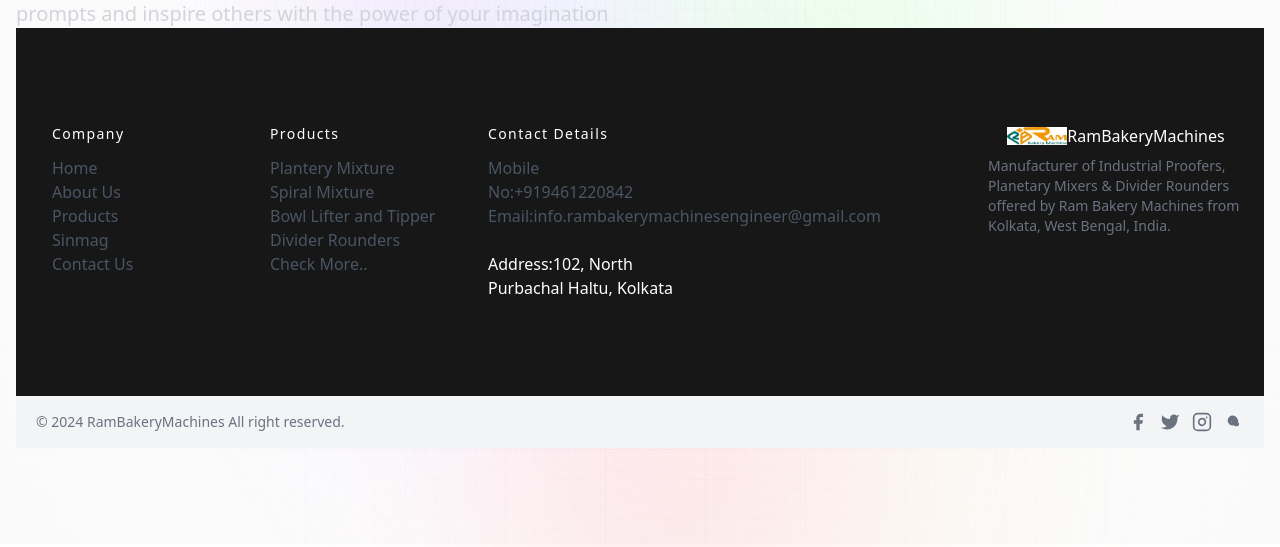
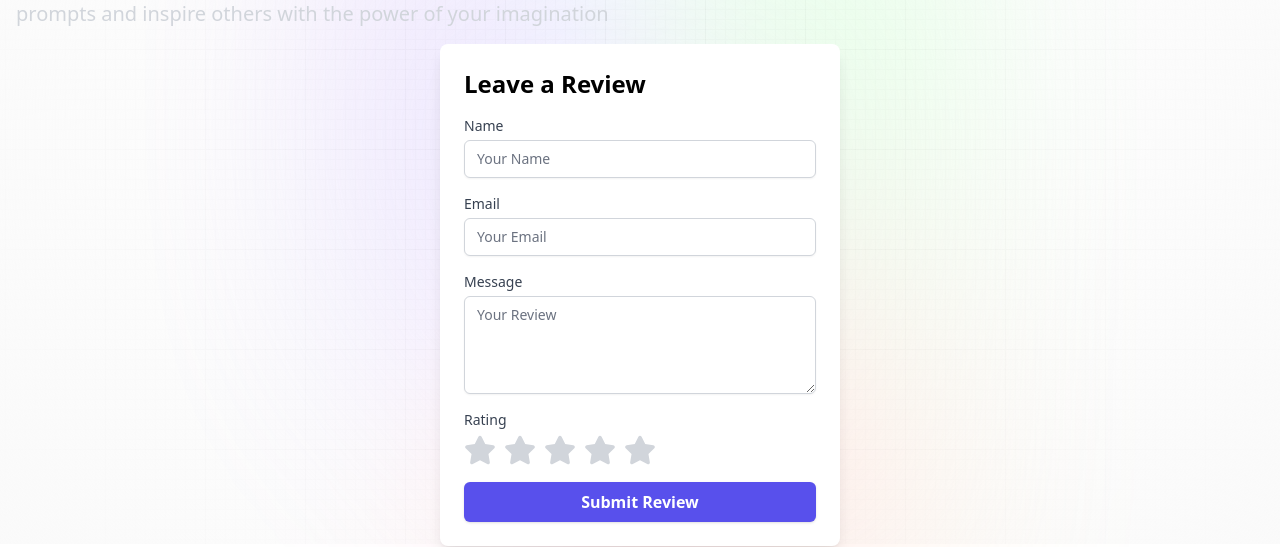
Before and after one commit to jradityamishra/RamBakeryMachine, a Next.js app: page /profile in a window 1280 px wide. Shown: the part 256-803 px from the top of the page. Built offline with nearby package versions, Linux system fonts and the light colour scheme; no server answers.

Commit message:
review add

```diff
--- a/app/api/rating/route.js
+++ /dev/null
@@ -1,45 +0,0 @@
-import Rating from '@models/rating';
-import { connectToDB } from '@utils/database';
-import { NextResponse } from "next/server";
-import { getServerSession } from "next-auth";
-import { options } from "@/app/api/auth/[...nextauth]/options";
-
-export async function POST(){
-    try{
-        await connectToDB();
-        const session = await getServerSession(options);
-        const data = await req.formData();
-        let email = data.get("email");
-        let username=data.get("name");
-        let image=data.get("image");
-        let message=data.get("message");
-        let rating=data.get("rating");
-
-        const newcreate=await Rating.create({
-            email,
-            username,
-            image,
-            message,
-            rating,
-        })
-
-        await newcreate.save();
-         return NextResponse.json({result:{newcreate}},{
-            status:200
-         })
-
-    }catch(error){
-        return NextResponse.json({error:error.message},{status:500});
-    }
-}
-
-export async function GET() {
-    try {
-        await connectToDB();
-        const ratings = await Rating.find({});
-
-        return NextResponse.json({ ratings }, { status: 200 });
-    } catch (error) {
-        return NextResponse.json({ error: error.message }, { status: 500 });
-    }
-}
--- /dev/null
+++ b/app/api/review/route.js
@@ -0,0 +1,44 @@
+import Rating from '@models/rating';
+import { connectToDB } from '@utils/database';
+import { NextResponse } from "next/server";
+
+
+
+export async function POST(req) {
+    try {
+        await connectToDB();
+        console.log("hello")
+        const data = await req.json();
+        console.log("Data received:", data);
+        const { email, name: username, image, message, rating } = data;
+
+        console.log("Parsed email:", username);
+        console.log("Creating new entry...");
+        const newcreate = await Rating.create({
+            email: email,
+            username: username,
+            image: image,
+            message: message,
+            rating: rating,
+        })
+        console.log(newcreate);
+        await newcreate.save();
+        return NextResponse.json(newcreate, {
+            status: 200,
+        });
+
+    } catch (error) {
+        return NextResponse.json({ error: error.message }, { status: 500 });
+    }
+}
+
+export async function GET() {
+    try {
+        await connectToDB();
+        const ratings = await Rating.find({});
+
+        return NextResponse.json({ ratings }, { status: 200 });
+    } catch (error) {
+        return NextResponse.json({ error: error.message }, { status: 500 });
+    }
+}
--- a/app/layout.jsx
+++ b/app/layout.jsx
@@ -1,8 +1,12 @@
+'use client'
 import "@styles/globals.css";
 import SubNavbar from "@components/SubNavbar";
+import {useEffect} from "react";
 import Nav from "@components/Nav";
 import Provider from "@components/Provider";
 import Footer from "@components/Footer";
+import { ToastContainer,toast } from 'react-toastify';
+import 'react-toastify/dist/ReactToastify.css';
 
 export const metadata = {
   title: "RamBakeryMachines",
@@ -13,7 +17,10 @@
   }
 };
 
+
 const RootLayout = ({ children }) => (
+
+
 <html lang='en'>
   <body>
     <Provider>
@@ -24,7 +31,9 @@
       <main className='app'>
         <Nav />
         <SubNavbar />
+        <ToastContainer />
         {children}
+
         <Footer />
       </main>
     </Provider>
--- a/app/page.jsx
+++ b/app/page.jsx
@@ -1,3 +1,4 @@
+'use client';
 import Image from "next/image";
 import Link from "next/link";
 import Heading from "@components/Heading";
@@ -7,8 +8,10 @@
 import ImageSlider from "@components/ImgesSlider";
 import Youtubeslider from "@components/Youtubeslider";
 import CustomerReview from "@components/CustomerReview";
+import { useEffect, useState } from "react";
 
 const Home = () => (
+
   <>
     <div className="fixed bottom-10 right-16 z-10">
       <Link href={`${process.env.NEXT_PUBLIC_WHATSAPP_URL}`}>
--- a/app/profile/page.jsx
+++ b/app/profile/page.jsx
@@ -3,24 +3,22 @@
 import { useSession } from "next-auth/react";
 import { useEffect, useState } from "react";
 import { useRouter } from "next/navigation";
-
+import ReviewForm from "@components/ReviewForm"
 import Profile from "@components/Profile";
 
 const MyProfile = () => {
 
 
-
-
-
-
-
-
   return (
-    <Profile
+   <>
+     <Profile
       name='My'
       desc='Welcome to your personalized profile page. Share your exceptional prompts and inspire others with the power of your imagination'
 
     />
+    <ReviewForm/>
+   </>
+
   );
 };
 
--- /dev/null
+++ b/components/ReviewForm.jsx
@@ -0,0 +1,159 @@
+'use client';
+import { FaStar } from "react-icons/fa";
+import { useSession } from "next-auth/react";
+import { useEffect, useState } from "react";
+import { toast } from 'react-toastify';
+export default function ReviewForm() {
+    const { data: session, status } = useSession();
+
+    const [formData, setFormData] = useState({
+        name: "",
+        email: "",
+        message: "",
+        image: "",
+        rating: 0,
+    });
+
+    useEffect(() => {
+
+        if (session?.user) {
+
+            setFormData({
+                name: session.user.name || "",
+                email: session.user.email || "",
+                image: session.user.image || "",
+                message: "",
+                rating: 0,
+            });
+        }
+    }, [session]);
+
+    const handleChange = (e) => {
+        setFormData({
+            ...formData,
+            [e.target.name]: e.target.value,
+        });
+    };
+
+    const handleRatingChange = (rating) => {
+        setFormData({
+            ...formData,
+            rating,
+        });
+    };
+
+    const handleSubmit = async (e) => {
+        e.preventDefault();
+        try {
+            if (session) {
+                const res = await fetch("/api/review", {
+                    method: "POST",
+                    headers: {
+                        "Content-Type": "application/json",
+                    },
+                    body: JSON.stringify(formData),
+                    cache: "no-cache",
+                });
+                setFormData({
+                    message:"",
+                    rating:""
+                });
+             // Log the response object here
+                if (!res.ok) {
+                    throw new Error("Failed to fetch data");
+                }
+
+                const data = await res.json();
+                toast.success("Thanks For Your Response");
+
+            }
+        } catch (error) {
+            console.log(error);
+        }
+
+
+    };
+
+    return (
+        <div className="w-[400px] mx-auto p-6 bg-white shadow-lg rounded-lg my-4">
+            <h2 className="text-2xl font-semibold mb-4">Leave a Review</h2>
+            <form onSubmit={handleSubmit} className="space-y-4">
+                <div>
+                    <label htmlFor="name" className="block text-sm font-medium text-gray-700">
+                        Name
+                    </label>
+                    <input
+                        type="text"
+                        name="name"
+                        id="name"
+                        value={formData.name}
+                        onChange={handleChange}
+                        className="mt-1 block w-full px-3 py-2 border border-gray-300 rounded-md shadow-sm focus:ring-indigo-500 focus:border-indigo-500 sm:text-sm"
+                        placeholder="Your Name"
+                        required
+                    />
+                </div>
+
+                <div>
+                    <label htmlFor="email" className="block text-sm font-medium text-gray-700">
+                        Email
+                    </label>
+                    <input
+                        type="email"
+                        name="email"
+                        id="email"
+                        value={formData.email}
+                        onChange={handleChange}
+                        className="mt-1 block w-full px-3 py-2 border border-gray-300 rounded-md shadow-sm focus:ring-indigo-500 focus:border-indigo-500 sm:text-sm"
+                        placeholder="Your Email"
+                        required
+                    />
+                </div>
+
+                <div>
+                    <label htmlFor="message" className="block text-sm font-medium text-gray-700">
+                        Message
+                    </label>
+                    <textarea
+                        name="message"
+                        id="message"
+                        value={formData.message}
+                        onChange={handleChange}
+                        className="mt-1 block w-full px-3 py-2 border border-gray-300 rounded-md shadow-sm focus:ring-indigo-500 focus:border-indigo-500 sm:text-sm"
+                        rows="4"
+                        placeholder="Your Review"
+                        required
+                    />
+                </div>
+
+                <div>
+                    <label className="block text-sm font-medium text-gray-700">
+                        Rating
+                    </label>
+                    <div className="flex space-x-2 mt-1">
+                        {[1, 2, 3, 4, 5].map((star) => (
+                            <button
+                                type="button"
+                                key={star}
+                                onClick={() => handleRatingChange(star)}
+                                className="focus:outline-none"
+                            >
+                                <FaStar
+                                    className={`h-8 w-8 ${formData.rating >= star ? "text-yellow-400" : "text-gray-300"
+                                        }`}
+                                />
+                            </button>
+                        ))}
+                    </div>
+                </div>
+
+                <button
+                    type="submit"
+                    className="w-full px-4 py-2 bg-indigo-600 text-white font-semibold rounded-md shadow hover:bg-indigo-700 focus:outline-none focus:ring-2 focus:ring-offset-2 focus:ring-indigo-500"
+                >
+                    Submit Review
+                </button>
+            </form>
+        </div>
+    );
+}
--- /dev/null
+++ b/components/SessionProvider.js
@@ -0,0 +1,5 @@
+"use client";
+import { SessionProvider } from "next-auth/react";
+export const AuthProvider = ({ children }) => {
+  return <SessionProvider> {children} </SessionProvider>;
+};
--- a/package.json
+++ b/package.json
@@ -27,6 +27,7 @@
     "react-dom": "18.2.0",
     "react-multi-carousel": "^2.8.5",
     "react-slick": "^0.30.2",
+    "react-toastify": "^10.0.5",
     "slick-carousel": "^1.8.1",
     "tailwindcss": "3.3.2"
   }
```
Also changed, not shown: components/CustomerReview.jsx (+34 -43 lines), 1 other file (tests, documents, lock files or other folders). Lines whose indentation alone changed are shown as unchanged.
